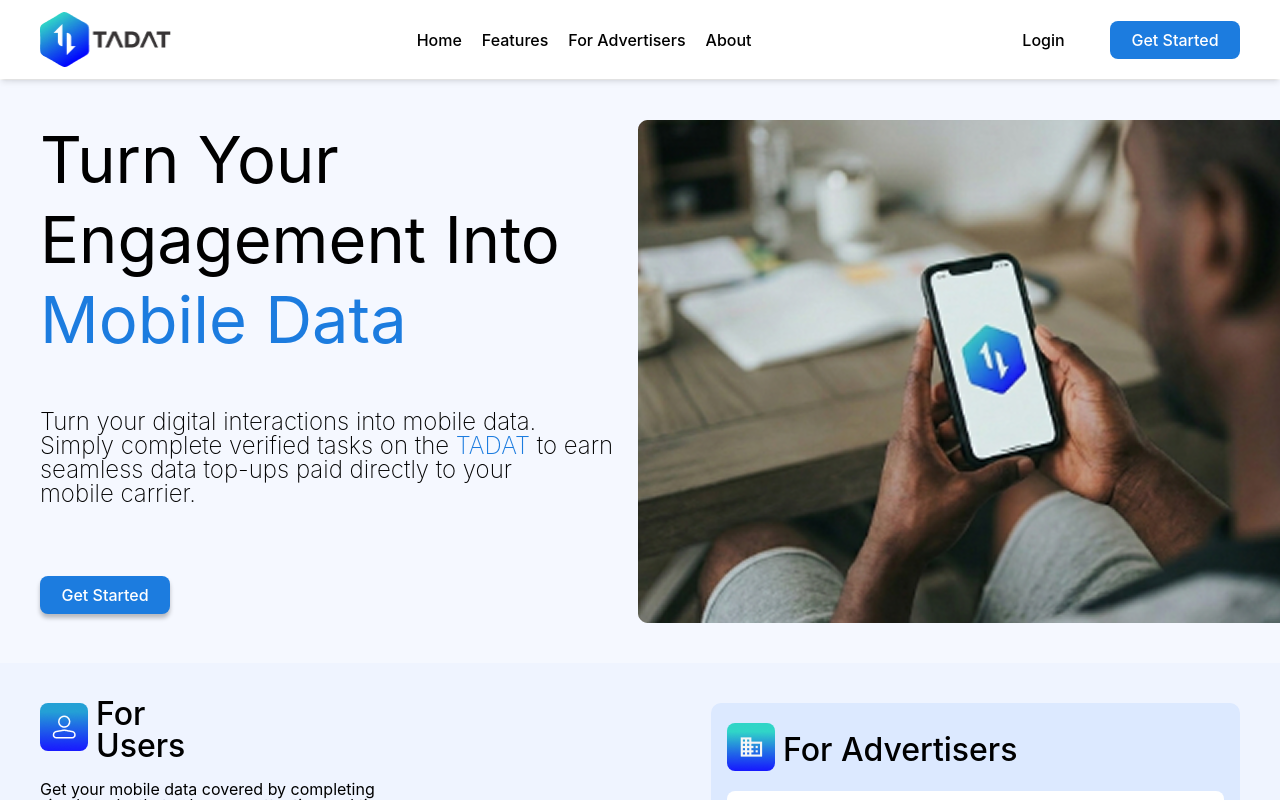
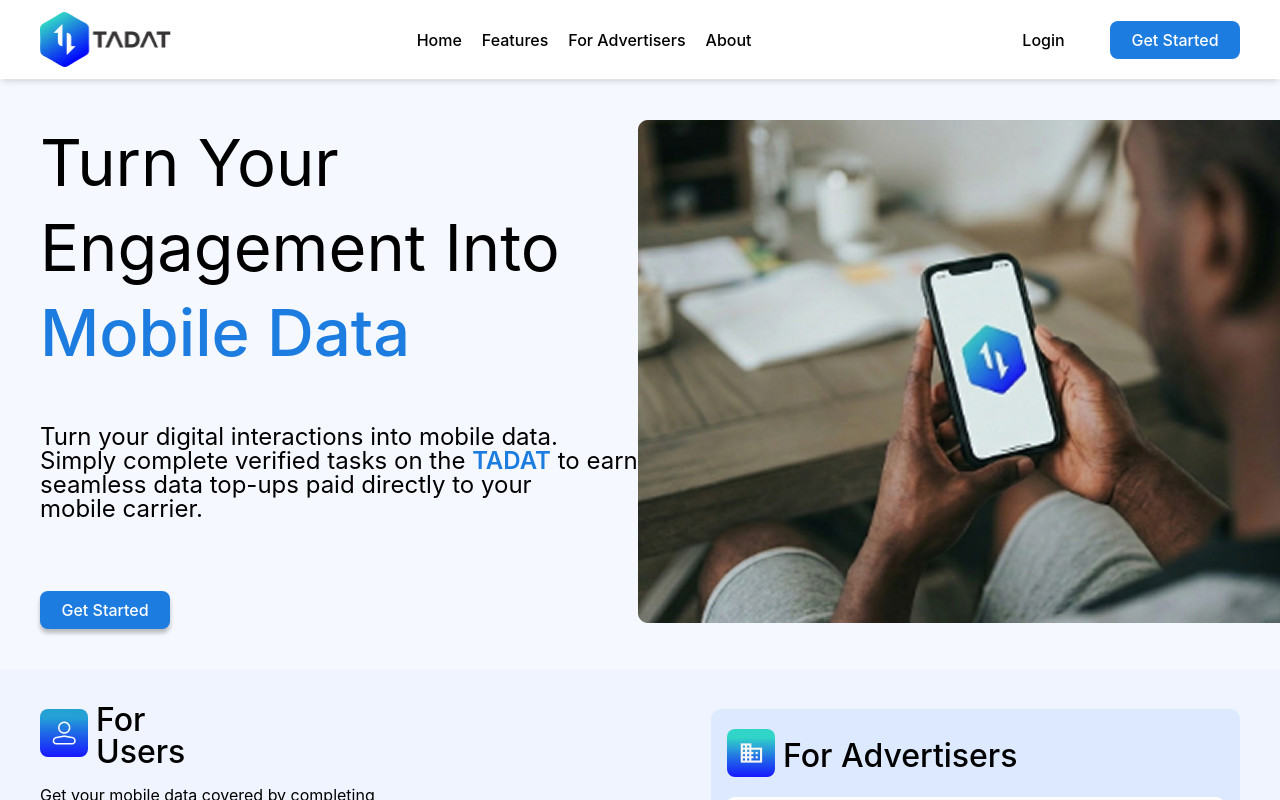
Before and after one commit to Tenney-olarh/TADAT, a React (Vite) app: page / in a window 1280 px wide. Shown: the top 800 px of the page. Built offline with nearby package versions, Linux system fonts and the light colour scheme.

Commit message:
made font weight corrections

```diff
--- a/src/Components/Landing/Home.jsx
+++ b/src/Components/Landing/Home.jsx
@@ -3,14 +3,14 @@ const Home = () => (
   <div className="flex flex-row justify-between bg-[#F5F8FF] px-10 py-10 mt-[80px]">
     {/* LEFT HAND SIDE */}
     <div className="flex flex-col max-w-[600px]">
-      <h1 className="font-normal text-[65px] tracking-[0%] text-[#000000] leading-[80px]">
+      <h1 className="font-normal text-[65px] tracking-[0%] text-[#000000] leading-[85px]">
         Turn Your <br /> Engagement Into{" "}
-        <span className="text-[#1C7CDF]"> Mobile Data</span>
+        <span className="text-[#1C7CDF] font-medium"> Mobile Data</span>
       </h1>
-      <p className="w-[598px] h-[116px] font-extralight text-[24px] tracking-[0%] text-[#000000] leading-[100%] mt-[50px] mb-[50px]">
+      <p className="w-[598px] h-[116px] font-normal text-[24px] tracking-[0%] text-[#000000] leading-[100%] mt-[50px] mb-[50px]">
         Turn your digital interactions into mobile data. <br />
         Simply complete verified tasks on the{" "}
-        <span className="text-[#1C7CDF]">TADAT</span> to earn <br /> seamless
+        <span className="text-[#1C7CDF] font-semibold">TADAT</span> to earn <br /> seamless
         data top-ups paid directly to your <br />
         mobile carrier.
       </p>
```
